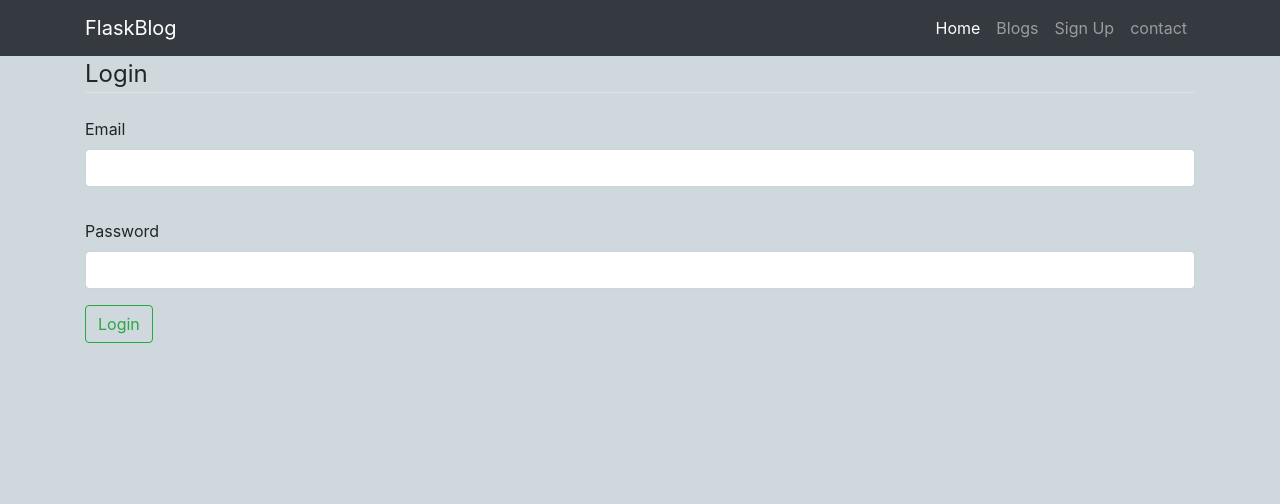
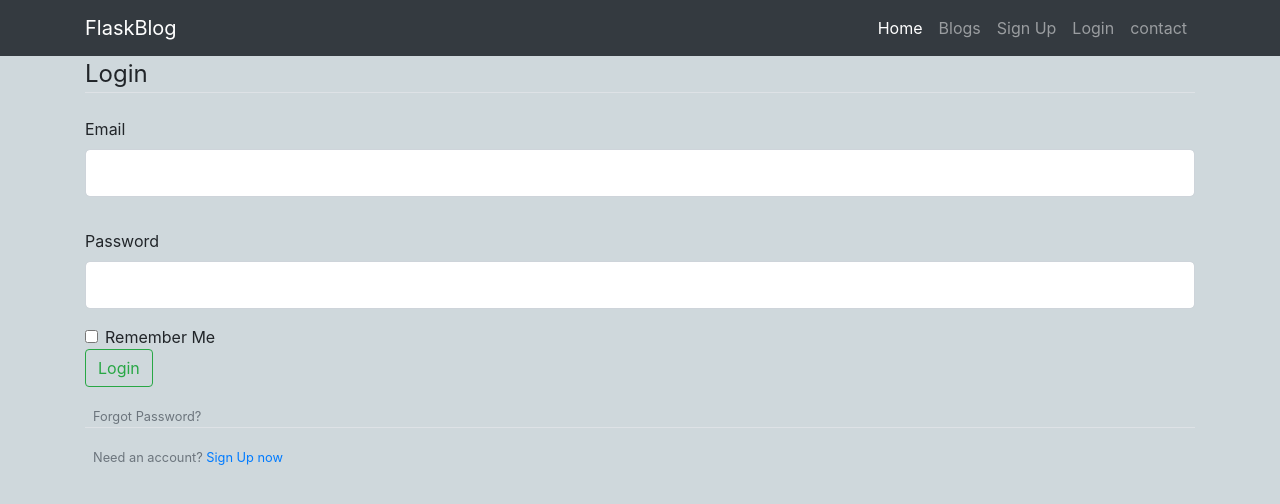
Before and after one commit to abhishekti7/flask-blog, a Flask app: page /login in a window 1280 px wide. Shown: the top 504 px of the page. Run offline with Flask 2, Linux system fonts and the light colour scheme; some libraries are stand-ins or nearby versions.

Commit message:
Login page added

```diff
--- a/app.py
+++ b/app.py
@@ -46,10 +46,20 @@ def register():
 		return redirect(url_for('home'))
 	return render_template("register.html", title="Register", form=form)
 
-@app.route("/login")
+@app.route("/login",methods=["GET","POST"])
 def login():
 	form = LoginForm()
+	if form.validate_on_submit():
+		if form.email.data == 'abhishek.tiwari@gmail.com' and form.password.data == 'lol':
+			flash("Successful Login for",'success')
+			return redirect(url_for('home'))
+		else:
+			flash("Login unsuccessful. Check email/password",'danger')
 	return render_template("login.html", title="Login", form=form)
+
+@app.route("/forgot_password")
+def forgot_password():
+	return "fuck off"
 
 if __name__ == '__main__':
 	app.run(debug=True)
--- a/form.py
+++ b/form.py
@@ -13,5 +13,5 @@ class RegistrationForm(FlaskForm):
 class LoginForm(FlaskForm):
     email = StringField('Email',validators=[DataRequired(),Email()])
     password = PasswordField('Password', validators=[DataRequired()])
-    remember = BooleanField('remember me')
+    remember = BooleanField('Remember Me')
     submit = SubmitField('Login')
--- a/templates/layout.html
+++ b/templates/layout.html
@@ -21,6 +21,7 @@
           <li class="nav-item"><a class=" active nav-link" href="/">Home</a></li>
           <li class="nav-item"><a class="nav-link" href="/about">Blogs</a></li>
           <li class="nav-item"><a class="nav-link" href="/register">Sign Up</a></li>
+          <li class="nav-item"><a class="nav-link" href="{{ url_for('login') }}">Login</a></li>
           <li class="nav-item"><a class="nav-link" href="/contact">contact</a></li>
         </ul>
       </div>
@@ -36,7 +37,7 @@
           {% endfor %}
         {% endif %}
       {% endwith %}
-      {% block content %} {% endblock %}
+      {% block content %} {% endblock  %}
     </div>
 
     <script src="https://code.jquery.com/jquery-3.3.1.slim.min.js" integrity="sha384-q8i/X+965DzO0rT7abK41JStQIAqVgRVzpbzo5smXKp4YfRvH+8abtTE1Pi6jizo" crossorigin="anonymous"></script>
--- a/templates/login.html
+++ b/templates/login.html
@@ -11,13 +11,13 @@
         {{ form.email.label(class="form-control-label") }}
 
         {% if form.email.errors %}
-        {{ form.email(class="form-control form-control-label is-invalid")}}
+        {{ form.email(class="form-control form-control-lg is-invalid")}}
           <div class="invalid-feedback">
             {% for error in form.email.errors %}
               <span> {{ error }}</span>
             {% endfor %}
         {% else %}
-          {{ form.email(class="form-control form-control-label")}}
+          {{ form.email(class="form-control form-control-lg")}}
         {% endif %}
           </div>
       </div>
@@ -26,19 +26,39 @@
         {{ form.password.label(class="form-control-label") }}
 
         {% if form.password.errors %}
-          {{ form.password(class="form-control form-control-label is-invalid")}}
-          {% for error in form.password.errors %}
-            <span>{{ error }}</span>
-          {% endfor %}
+          {{ form.password(class="form-control form-control-lg is-invalid")}}
+          <div class="invalid-feedback">
+            {% for error in form.password.errors %}
+              <span>{{ error }}</span>
+            {% endfor %}
+          </div>
+
         {% else %}
-          {{ form.password(class="form-control form-control-label")}}
+          {{ form.password(class="form-control form-control-lg")}}
         {% endif %}
       </div>
 
+      <div class="form-check">
+        {{ form.remember(class="form-check-input") }}
+        {{ form.remember.label(class="form-check-label")}}
+      </div>
     </fieldset>
+
     <div class="form-group">
       {{ form.submit(class="btn btn-outline-success")}}
     </div>
+
+    <small class="ml-2">
+      <a class="text-muted" href="{{ url_for('forgot_password') }}">Forgot Password?</a>
+    </small>
+
+    <div class="border-top pt-3">
+      <small class="text-muted ml-2">
+        Need an account? <a href="{{ url_for('register') }}">Sign Up now</a>
+      </small>
+    </div>
   </form>
-</div>
+  </div>
+
+
 {% endblock content %}
```
